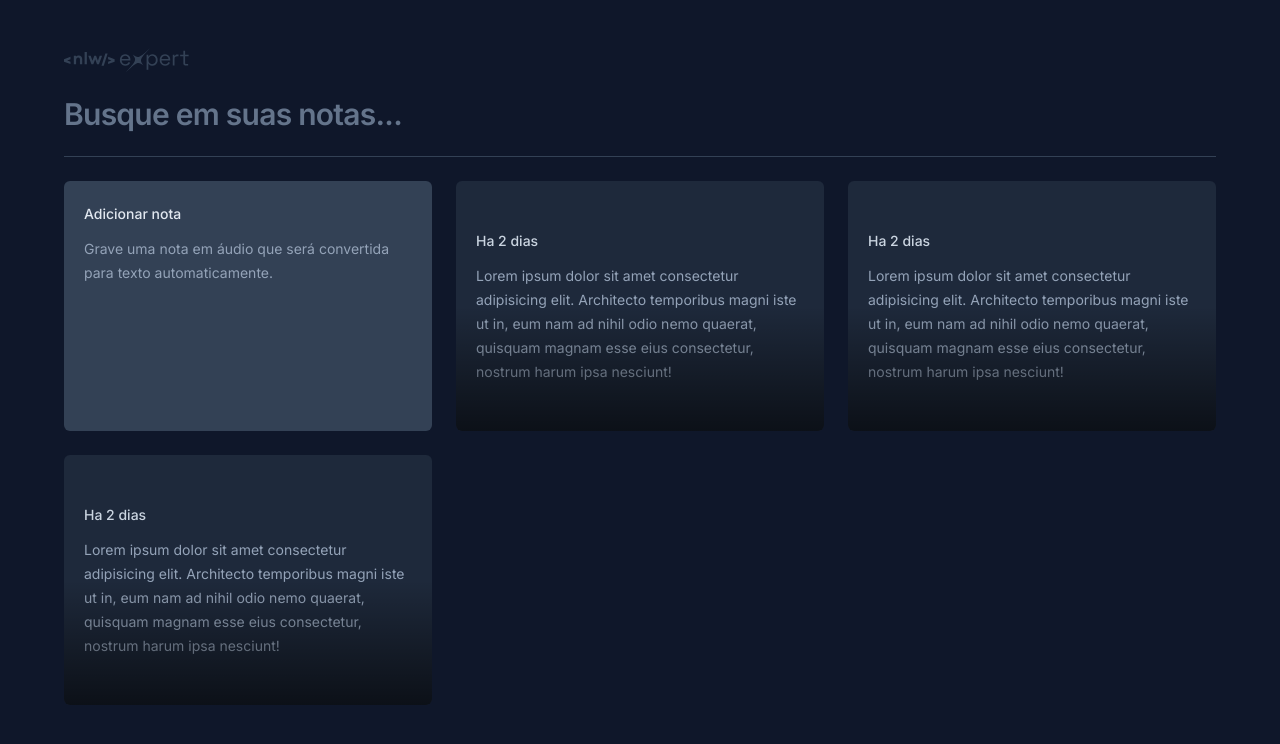
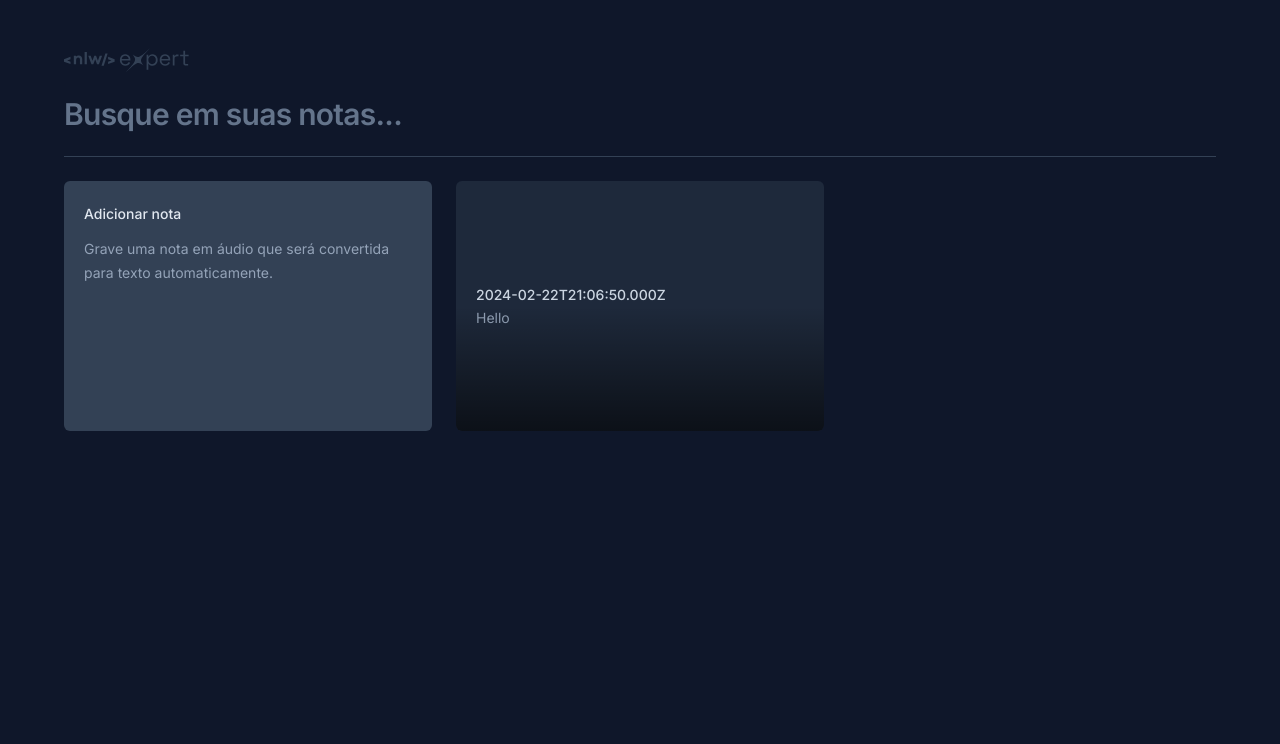
Before and after one commit to miguelitodev/nlw-expert, a React (Vite) app: page / in a window 1280 px wide. Shown: the top 744 px of the page. Built offline with nearby package versions, Linux system fonts and the light colour scheme.

Commit message:
05 | add props to note card component

```diff
--- a/src/app.tsx
+++ b/src/app.tsx
@@ -19,9 +19,7 @@
 
 			<div className="grid grid-cols-3 gap-6 auto-rows-[250px]">
 				<NewNoteCard />
-				<NoteCard />
-				<NoteCard />
-				<NoteCard />
+				<NoteCard note={{ date: new Date(), content: "Hello" }} />
 			</div>
 		</div>
 	);
--- a/src/components/note-card.tsx
+++ b/src/components/note-card.tsx
@@ -1,12 +1,17 @@
-export function NoteCard() {
+interface NoteCardProps {
+	note: {
+		date: Date;
+		content: string;
+	};
+}
+
+export function NoteCard({ note }: NoteCardProps) {
 	return (
-		<button className="text-left rounded-md outline-none bg-slate-800 p-5 space-y-3 overflow-hidden relative hover:ring-2 hover:ring-slate-600 focus-visible:ring-2 focus-visible:ring-lime-400">
-			<span className="text-sm font-medium text-slate-300">Ha 2 dias</span>
-			<p className="text-sm leading-6 text-slate-400">
-				Lorem ipsum dolor sit amet consectetur adipisicing elit. Architecto
-				temporibus magni iste ut in, eum nam ad nihil odio nemo quaerat,
-				quisquam magnam esse eius consectetur, nostrum harum ipsa nesciunt!
-			</p>
+		<button className="text-left flex-col rounded-md outline-none bg-slate-800 p-5 gap-3 overflow-hidden relative hover:ring-2 hover:ring-slate-600 focus-visible:ring-2 focus-visible:ring-lime-400">
+			<span className="text-sm font-medium text-slate-300">
+				{note.date.toISOString()}
+			</span>
+			<p className="text-sm leading-6 text-slate-400">{note.content}</p>
 			<div className="absolute bottom-0 left-0 right-0 h-1/2 bg-gradient-to-t from-black/60 to-black/0 pointer-events-none" />
 		</button>
 	);
```
